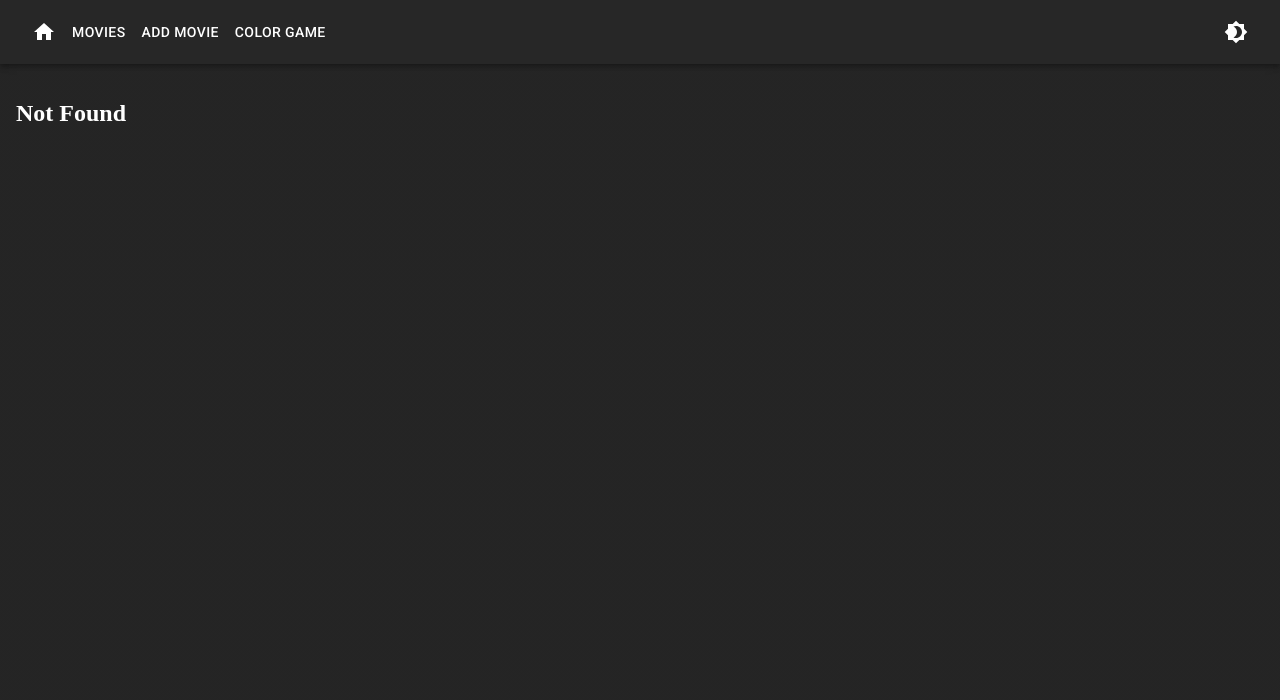
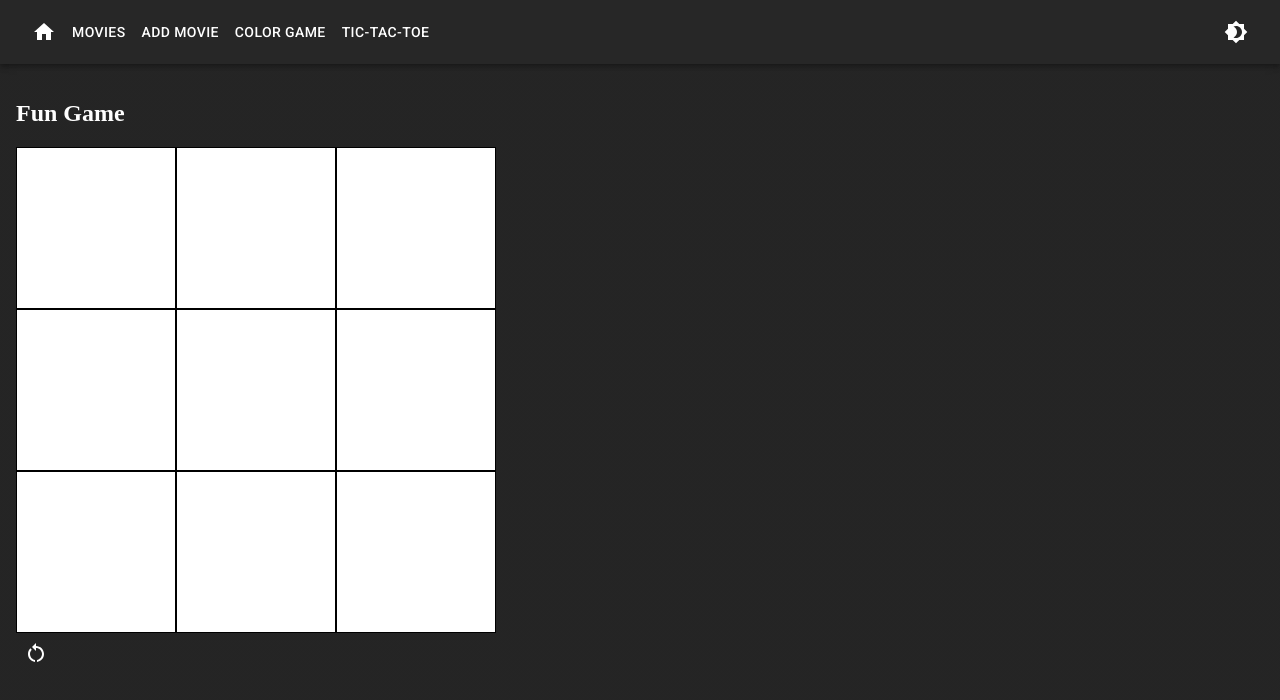
Before and after one commit to zensei76/my_movie, a React (Create React App) app: page /tic-tac-toe in a window 1280 px wide. Before the commit this address led to /404. Shown: the top 700 px of the page. Built offline with nearby package versions, Linux system fonts and the light colour scheme.

Commit message:
Added tictactoe

```diff
--- a/package.json
+++ b/package.json
@@ -11,6 +11,7 @@
     "@testing-library/react": "^13.4.0",
     "@testing-library/user-event": "^13.5.0",
     "react": "^18.2.0",
+    "react-confetti": "^6.1.0",
     "react-dom": "^18.2.0",
     "react-router-dom": "^6.10.0",
     "react-scripts": "5.0.1",
--- a/src/AddMovie.js
+++ b/src/AddMovie.js
@@ -15,6 +15,7 @@ export function AddMovie({ movieList, setMovieList }) {
       ratings: ratings,
       summary: summary,
     };
+
     // copy movieList and add newMovie to it
     if (name && summary) {
       setMovieList([...movieList, newMovie]);
--- a/src/App.css
+++ b/src/App.css
@@ -37,7 +37,7 @@
   }
 }
 
-.add-movie-form{
+.add-movie-form {
   display: flex;
   flex-direction: column;
   gap: 10px;
@@ -46,9 +46,34 @@
 
 .movie-details-container {
   max-width: 900px;
+}
+
+.routes-container {
+  padding: 16px;
+}
+
+.game-box {
+  height: 160px;
+  /* width: 160px; */
+  background: white;
+  color: black;
+  font-size: 160px;
+  display: flex;
+  align-items: center;
+  justify-content: center;
+  border: 1px solid black;
+  cursor: pointer;
+}
+.game-box:hover{
+  background:hsla(0, 0%, 0%, 0.096);
+}
+
+
+.board{
+
+  display: grid;
+  /* grid-template-columns: 1fr 1fr 1fr; */
+  grid-template-columns: repeat(3,1fr);
+  max-width: 480px;
 
 }
-
-.routes-container{
-  padding: 16px;
-}
--- a/src/App.js
+++ b/src/App.js
@@ -10,11 +10,13 @@ import { MovieDetails } from "./MovieDetails";
 import Paper from "@mui/material/Paper";
 import { ThemeProvider, createTheme } from "@mui/material/styles";
 import { useState } from "react";
-
+// import DeleteIcon from "@mui/icons-material/Delete";
 import { Routes, Route, Navigate } from "react-router-dom";
+import { TicTacToe } from "./TicTacToe";
+// import { IconButton } from "@mui/material";
 
 function App() {
-  const [mode,setMode] = useState("dark");
+  const [mode, setMode] = useState("dark");
   const theme = createTheme({
     palette: {
       mode: mode,
@@ -23,6 +25,7 @@ function App() {
 
   const INITIAL_MOVIE_LIST = [
     {
+      id: 100,
       name: "RRR",
       poster:
         "https://englishtribuneimages.blob.core.windows.net/gallary-content/2021/6/Desk/2021_6$largeimg_977224513.JPG",
@@ -32,6 +35,7 @@ function App() {
       trailer: "https://www.youtube.com/embed/f_vbAtFSEc0",
     },
     {
+      id: 101,
       name: "Iron man 2",
       poster:
         "https://m.media-amazon.com/images/M/MV5BMTM0MDgwNjMyMl5BMl5BanBnXkFtZTcwNTg3NzAzMw@@._V1_FMjpg_UX1000_.jpg",
@@ -41,6 +45,7 @@ function App() {
       trailer: "https://www.youtube.com/embed/wKtcmiifycU",
     },
     {
+      id: 102,
       name: "No Country for Old Men",
       poster:
         "https://upload.wikimedia.org/wikipedia/en/8/8b/No_Country_for_Old_Men_poster.jpg",
@@ -50,6 +55,7 @@ function App() {
       trailer: "https://www.youtube.com/embed/38A__WT3-o0",
     },
     {
+      id: 103,
       name: "Jai Bhim",
       poster:
         "https://m.media-amazon.com/images/M/MV5BY2Y5ZWMwZDgtZDQxYy00Mjk0LThhY2YtMmU1MTRmMjVhMjRiXkEyXkFqcGdeQXVyMTI1NDEyNTM5._V1_FMjpg_UX1000_.jpg",
@@ -59,6 +65,7 @@ function App() {
       trailer: "https://www.youtube.com/embed/nnXpbTFrqXA",
     },
     {
+      id: 104,
       name: "The Avengers",
       rating: 8,
       summary:
@@ -68,6 +75,7 @@ function App() {
       trailer: "https://www.youtube.com/embed/eOrNdBpGMv8",
     },
     {
+      id: 105,
       name: "Interstellar",
       poster: "https://m.media-amazon.com/images/I/A1JVqNMI7UL._SL1500_.jpg",
       rating: 8.6,
@@ -76,6 +84,7 @@ function App() {
       trailer: "https://www.youtube.com/embed/zSWdZVtXT7E",
     },
     {
+      id: 106,
       name: "Baahubali",
       poster: "https://flxt.tmsimg.com/assets/p11546593_p_v10_af.jpg",
       rating: 8,
@@ -84,6 +93,7 @@ function App() {
       trailer: "https://www.youtube.com/embed/sOEg_YZQsTI",
     },
     {
+      id: 107,
       name: "Ratatouille",
       poster:
         "https://resizing.flixster.com/gL_JpWcD7sNHNYSwI1ff069Yyug=/ems.ZW1zLXByZC1hc3NldHMvbW92aWVzLzc4ZmJhZjZiLTEzNWMtNDIwOC1hYzU1LTgwZjE3ZjQzNTdiNy5qcGc=",
@@ -99,14 +109,18 @@ function App() {
   return (
     <div>
       <ThemeProvider theme={theme}>
-        <Paper elevation={3} style={{minHeight : "100vh" , borderRadius : "0px" }}>
-          <NavBar mode={mode} setMode = {setMode}/>
+        <Paper
+          elevation={3}
+          style={{ minHeight: "100vh", borderRadius: "0px" }}
+        >
+          <NavBar mode={mode} setMode={setMode} />
           {/* ----------------------------------------Routes hertr we call components ------------------------------------------------------ */}
           <section className='routes-container'>
             <Routes>
               <Route path='/' element={<Home />} />
 
               <Route path='/color-game' element={<AddColor />} />
+              <Route path='/tic-tac-toe' element={<TicTacToe />} />
 
               <Route
                 path='/movie'
@@ -139,7 +153,7 @@ function App() {
             </Routes>
           </section>
           {/* <MovieList movieList={movieList} setMovieList={setMovieList} /> */}
-          {console.log(movieList)}
+          {/* {console.log(movieList)} */}
         </Paper>
       </ThemeProvider>
     </div>
--- a/src/Movie.js
+++ b/src/Movie.js
@@ -8,10 +8,12 @@ import ExpandLessIcon from "@mui/icons-material/ExpandLess";
 import Card from "@mui/material/Card";
 import CardActions from "@mui/material/CardActions";
 import CardContent from "@mui/material/CardContent";
+import DeleteIcon from "@mui/icons-material/Delete";
 
-export function Movie({ movie, id }) {
+export function Movie({ movie, id, movieList, setMovieList }) {
   const [show, setShow] = useState(true);
 
+  // console.log(movieList, id);
   const styles = {
     color: movie.rating > 8 ? "green" : "red",
   };
@@ -25,7 +27,7 @@ export function Movie({ movie, id }) {
 
   return (
     // <Card className='movie-container' style={{height : "min-content"}}>
-    <Card className='movie-container' sx={{height : "min-content" }}>
+    <Card className='movie-container' sx={{ height: "min-content" }}>
       <img src={movie.poster} alt={movie.name} className='movie-poster' />
       <CardContent>
         <div className='movie-specs'>
@@ -60,9 +62,29 @@ export function Movie({ movie, id }) {
         {/* Conditional Rendering  */}
         {show ? <p className='movie-summary'>{movie.summary}</p> : null}
       </CardContent>
-      <CardActions>
+      <CardActions sx={{ justifyContent: 'space-between' }} >
         <Counter />
+        <DeleteMovie
+          movieList={movieList}
+          movie={movie}
+          id={id}
+          setMovieList={setMovieList}
+        />
       </CardActions>
     </Card>
   );
 }
+
+function DeleteMovie({ movieList, setMovieList, id, movie }) {
+  const deleteMovie = () => {
+    let deletedMovie = movieList.splice(id, 1);
+    setMovieList([...movieList]);
+    // console.log(`Deleted Movie: ${JSON.stringify(deletedMovie)}`);
+  };
+
+  return (
+    <IconButton onClick={deleteMovie}>
+      <DeleteIcon />
+    </IconButton>
+  );
+}
--- a/src/MovieList.js
+++ b/src/MovieList.js
@@ -1,13 +1,21 @@
 import { Movie } from "./Movie";
 
-export function MovieList({ movieList }) {
+export function MovieList({ movieList , setMovieList}) {
+
+  const url = "https://64970eb083d4c69925a361bf.mockapi.io/movies"
+  fetch(url).then(data => data.json()).then((mvs)=> console.log(mvs))
+
+
+
   return (
     <div>
       {/* <AddMovie /> */}
       <div className='movie-list'>
         {movieList.map((mv, index) => (
-          <Movie key={index} movie={mv} id={index} />
+          <Movie key={index} movie={mv} id={index} setMovieList={setMovieList} movieList={movieList} />
+
         ))}
+        {/* { console.log(setMovieList)} */}
       </div>
     </div>
   );
--- a/src/NavBar.js
+++ b/src/NavBar.js
@@ -29,6 +29,9 @@ export function NavBar({ mode, setMode }) {
         <Button color='inherit' onClick={() => navigate("/color-game")}>
           Color Game
         </Button>
+        <Button color='inherit' onClick={() => navigate("/tic-tac-toe")}>
+          Tic-Tac-Toe
+        </Button>
       </Box>
 
           <IconButton
--- /dev/null
+++ b/src/TicTacToe.js
@@ -0,0 +1,88 @@
+import { useState } from "react";
+import RestartAltIcon from "@mui/icons-material/RestartAlt";
+import IconButton from "@mui/material/IconButton";
+// import useWindowSize from 'react-use/lib/useWindowSize'
+
+import Confetti from "react-confetti";
+export function TicTacToe() {
+  return (
+    <div>
+      <h1>Fun Game</h1>
+      <Board />
+    </div>
+  );
+}
+
+function Board() {
+  const INITIAL_BOARD = [null, null, null, null, null, null, null, null, null];
+  // const { width, height } = useWindowSize()
+  const [board, setBoard] = useState(INITIAL_BOARD);
+  const [isXTurn, setIsXTurn] = useState(true);
+
+  const decideWinner = (board) => {
+    const lines = [
+      [0, 1, 2],
+      [3, 4, 5],
+      [6, 7, 8],
+      [0, 3, 6],
+      [1, 4, 7],
+      [2, 5, 8],
+      [0, 4, 8],
+      [2, 4, 6],
+    ];
+    for (let i = 0; i < lines.length; i++) {
+      const [a, b, c] = lines[i];
+      if (board[a] != null && board[a] === board[b] && board[b] === board[c]) {
+        console.log("winer is", board[a]);
+        return board[a];
+      }
+    }
+    return null;
+  };
+
+  const winner = decideWinner(board);
+  const handleClick = (index) => {
+    console.log(index);
+    //Allow updating in untouched boxes ; null means untouched
+    //in no winner & if its untouched update
+    if (!board[index] && !winner) {
+      const boardCopy = [...board];
+      boardCopy[index] = isXTurn ? "X" : "O";
+      setBoard(boardCopy);
+      //Changing turn
+      setIsXTurn(!isXTurn);
+    }
+  };
+
+  return (
+    <div>
+      <div className='board'>
+        {winner ? <Confetti  /> : null}
+        {board.map((val, index) => (
+          <GameBox val={val} onPlayerClick={() => handleClick(index)} />
+        ))}
+      </div>
+      {winner ? <h2>Winner is : {winner}</h2> : null}
+      <IconButton
+        onClick={() => {
+          setBoard(INITIAL_BOARD);
+          setIsXTurn(true);
+        }}
+      >
+        <RestartAltIcon>Restart</RestartAltIcon>
+      </IconButton>
+    </div>
+  );
+}
+
+function GameBox({ val, onPlayerClick }) {
+  const styles = {
+    color: val === "O" ? "red" : "green",
+  };
+
+  return (
+    <div className='game-box' style={styles} onClick={onPlayerClick}>
+      {val}
+    </div>
+  );
+}
```
Also changed, not shown: src/data.json (added, +66 -0 lines), 1 other file (tests, documents, lock files or other folders).
